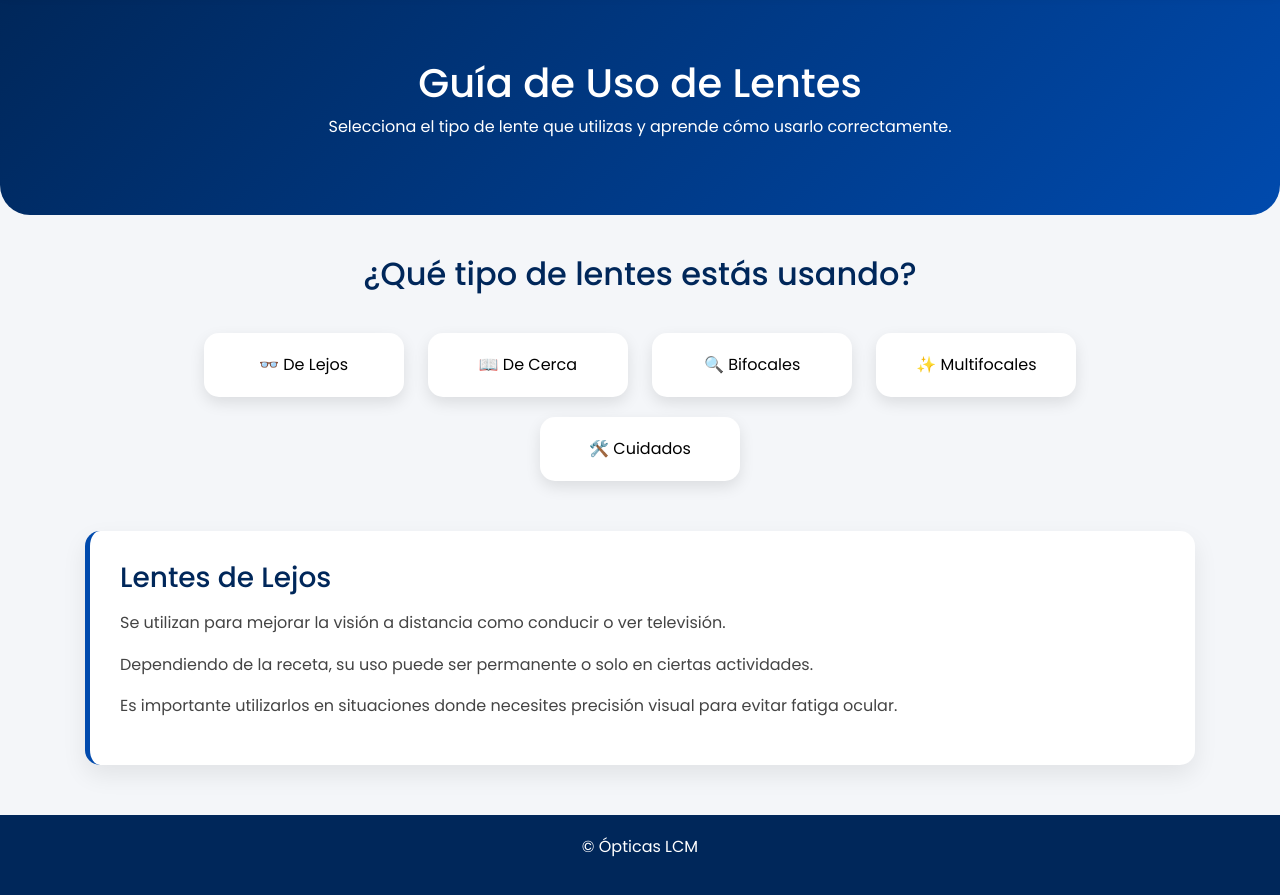
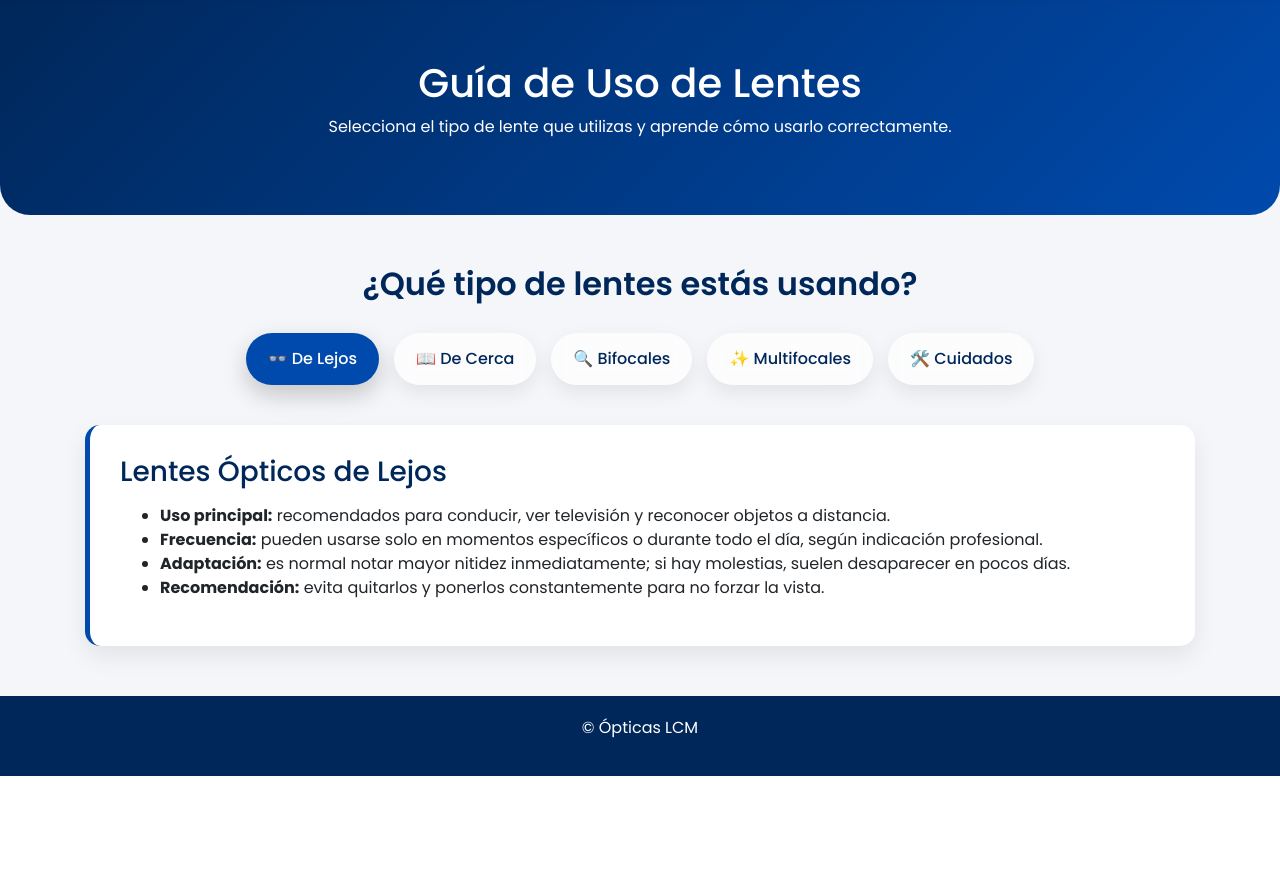
Before and after one commit to PauloJacko/optica-lcm, a Django app: page /instructivos/ in a window 1280 px wide, after a click on "👓 De Lejos". Shown: the part 151-1046 px from the top of the page. After the commit the page ends 927 px from the top, so only its background shows below. Run offline with Django 5.2, Linux system fonts and the light colour scheme; some libraries are stand-ins or nearby versions.

Commit message:
Instructivo mejorado

```diff
--- a/opticalcm/opticalcm/templates/instructivos.html
+++ b/opticalcm/opticalcm/templates/instructivos.html
@@ -48,31 +48,65 @@
 
         /* SELECTOR */
         .selector {
+            margin-top: 50px;
             text-align: center;
-            margin-top: 40px;
+            padding: 0 15px;
         }
 
         .selector h2 {
             color: #00275a;
             margin-bottom: 30px;
+            font-weight: 600;
         }
 
+        /* CONTENEDOR BOTONES */
+        .btn-group {
+            display: flex;
+            justify-content: center;
+            flex-wrap: wrap; /* 🔥 clave para responsive */
+            gap: 15px;
+        }
+
+        /* BOTONES MODERNOS */
         .option-btn {
-            background: white;
+            background: rgba(255, 255, 255, 0.7);
             border: none;
-            border-radius: 15px;
-            padding: 20px;
-            margin: 10px;
-            width: 200px;
-            box-shadow: 0px 6px 15px rgba(0,0,0,0.1);
+            padding: 14px 22px;
+            border-radius: 50px; /* 🔥 pill shape */
+            font-weight: 500;
+            color: #00275a;
+            backdrop-filter: blur(10px);
+            box-shadow: 0 8px 20px rgba(0,0,0,0.08);
             transition: all 0.3s ease;
             cursor: pointer;
         }
 
+        /* HOVER */
         .option-btn:hover {
-            transform: translateY(-5px);
+            transform: translateY(-4px) scale(1.03);
             background: #004aad;
             color: white;
+            box-shadow: 0 12px 25px rgba(0,0,0,0.15);
+        }
+
+        /* ACTIVO (cuando está abierto) */
+        .option-btn.active {
+            background: #004aad;
+            color: white;
+            box-shadow: 0 10px 25px rgba(0,0,0,0.2);
+        }
+
+        /* RESPONSIVE */
+        @media (max-width: 768px) {
+            .btn-group {
+                flex-direction: column;
+                align-items: stretch;
+            }
+
+            .option-btn {
+                width: 100%;
+                text-align: center;
+            }
         }
 
         /* CONTENIDO DINÁMICO */
@@ -153,11 +187,13 @@
 <section class="selector container">
     <h2>¿Qué tipo de lentes estás usando?</h2>
 
-    <button class="option-btn" onclick="mostrar('lejos')">👓 De Lejos</button>
-    <button class="option-btn" onclick="mostrar('cerca')">📖 De Cerca</button>
-    <button class="option-btn" onclick="mostrar('bifocal')">🔍 Bifocales</button>
-    <button class="option-btn" onclick="mostrar('multi')">✨ Multifocales</button>
-    <button class="option-btn" onclick="mostrar('cuidados')">🛠️ Cuidados</button>
+    <div class="btn-group">
+        <button class="option-btn" onclick="mostrar('lejos')">👓 De Lejos</button>
+        <button class="option-btn" onclick="mostrar('cerca')">📖 De Cerca</button>
+        <button class="option-btn" onclick="mostrar('bifocal')">🔍 Bifocales</button>
+        <button class="option-btn" onclick="mostrar('multi')">✨ Multifocales</button>
+        <button class="option-btn" onclick="mostrar('cuidados')">🛠️ Cuidados</button>
+    </div>
 </section>
 
 <!-- CONTENIDO -->
@@ -165,60 +201,93 @@
 
     <div id="lejos" class="guia-content">
         <div class="guia-card">
-            <h3>Lentes de Lejos</h3>
-            <p>Se utilizan para mejorar la visión a distancia como conducir o ver televisión.</p>
-            <p>Dependiendo de la receta, su uso puede ser permanente o solo en ciertas actividades.</p>
-            <p>Es importante utilizarlos en situaciones donde necesites precisión visual para evitar fatiga ocular.</p>
+            <h3>Lentes Ópticos de Lejos</h3>
+            <ul>
+                <li><strong>Uso principal:</strong> recomendados para conducir, ver televisión y reconocer objetos a distancia.</li>
+                <li><strong>Frecuencia:</strong> pueden usarse solo en momentos específicos o durante todo el día, según indicación profesional.</li>
+                <li><strong>Adaptación:</strong> es normal notar mayor nitidez inmediatamente; si hay molestias, suelen desaparecer en pocos días.</li>
+                <li><strong>Recomendación:</strong> evita quitarlos y ponerlos constantemente para no forzar la vista.</li>
+            </ul>
         </div>
     </div>
 
     <div id="cerca" class="guia-content">
         <div class="guia-card">
             <h3>Lentes de Cerca</h3>
-            <p>Diseñados para lectura, celular y computador.</p>
-            <p>No deben usarse al caminar o mirar a distancia.</p>
-            <p>Se recomienda descansar la vista periódicamente para evitar cansancio visual.</p>
+            <ul>
+                <li><strong>Uso principal:</strong> diseñados para lectura, uso de celular y trabajo en computador.</li>
+                <li><strong>Postura:</strong> mantener una distancia adecuada (30–40 cm) mejora la comodidad visual.</li>
+                <li><strong>Importante:</strong> no se recomienda caminar o desplazarse con ellos puestos.</li>
+                <li><strong>Descanso visual:</strong> aplicar pausas cada 20 minutos ayuda a evitar fatiga ocular.</li>
+            </ul>
         </div>
     </div>
 
     <div id="bifocal" class="guia-content">
         <div class="guia-card">
             <h3>Lentes Bifocales</h3>
-            <p>Permiten ver de lejos y de cerca en un mismo lente.</p>
-            <p>Requieren adaptación inicial para acostumbrarse al cambio de enfoque.</p>
-            <p>Es importante aprender a posicionar la mirada correctamente.</p>
+            <ul>
+                <li><strong>Diseño:</strong> permiten ver de lejos en la parte superior y de cerca en la inferior.</li>
+                <li><strong>Uso correcto:</strong> bajar levemente la mirada para leer y mantener la cabeza estable.</li>
+                <li><strong>Adaptación:</strong> puede tomar algunos días acostumbrarse al cambio entre zonas.</li>
+                <li><strong>Consejo:</strong> utilizarlos de forma continua acelera la adaptación.</li>
+            </ul>
         </div>
     </div>
 
     <div id="multi" class="guia-content">
         <div class="guia-card">
             <h3>Lentes Multifocales</h3>
-            <p>Permiten ver a todas las distancias sin cortes visibles.</p>
-            <p>Debes mover la cabeza para enfocar correctamente.</p>
-            <p>El periodo de adaptación puede durar algunos días.</p>
+            <ul>
+                <li><strong>Función:</strong> permiten una visión continua a todas las distancias (lejos, intermedio y cerca).</li>
+                <li><strong>Movimiento:</strong> se recomienda mover la cabeza y no solo los ojos para enfocar correctamente.</li>
+                <li><strong>Adaptación:</strong> el proceso puede durar algunos días; es completamente normal.</li>
+                <li><strong>Uso:</strong> mientras más se utilicen, más rápida será la adaptación.</li>
+            </ul>
         </div>
     </div>
 
     <div id="cuidados" class="guia-content">
         <div class="guia-card">
             <h3>Cuidados Generales</h3>
-            <p>Limpia tus lentes con paño de microfibra y soluciones adecuadas.</p>
-            <p>Evita limpiarlos con ropa o papel.</p>
-            <p>Guárdalos en estuche rígido y evita el calor excesivo.</p>
+            <ul>
+                <li><strong>Limpieza:</strong> usar paño de microfibra y evitar limpiar con ropa o papel.</li>
+                <li><strong>Almacenamiento:</strong> guardar siempre en estuche rígido cuando no estén en uso.</li>
+                <li><strong>Temperatura:</strong> no exponer a calor extremo (tablero del auto, por ejemplo).</li>
+                <li><strong>Higiene:</strong> pueden lavarse con agua y jabón neutro para eliminar grasa o suciedad.</li>
+                <li><strong>Durabilidad:</strong> un buen cuidado prolonga la vida útil de los lentes y mantiene su calidad óptica.</li>
+            </ul>
         </div>
     </div>
 
 </section>
 
 <!-- FOOTER -->
+
 <footer>
     <p>© Ópticas LCM</p>
 </footer>
 
 <script>
 function mostrar(id) {
-    document.querySelectorAll('.guia-content').forEach(el => el.style.display = 'none');
-    document.getElementById(id).style.display = 'block';
+    const seleccionado = document.getElementById(id);
+    const botones = document.querySelectorAll('.option-btn');
+
+    if (seleccionado.style.display === 'block') {
+        seleccionado.style.display = 'none';
+        botones.forEach(btn => btn.classList.remove('active'));
+        return;
+    }
+
+    document.querySelectorAll('.guia-content').forEach(el => {
+        el.style.display = 'none';
+    });
+
+    botones.forEach(btn => btn.classList.remove('active'));
+
+    seleccionado.style.display = 'block';
+
+    event.target.classList.add('active');
 }
 </script>
 
```
